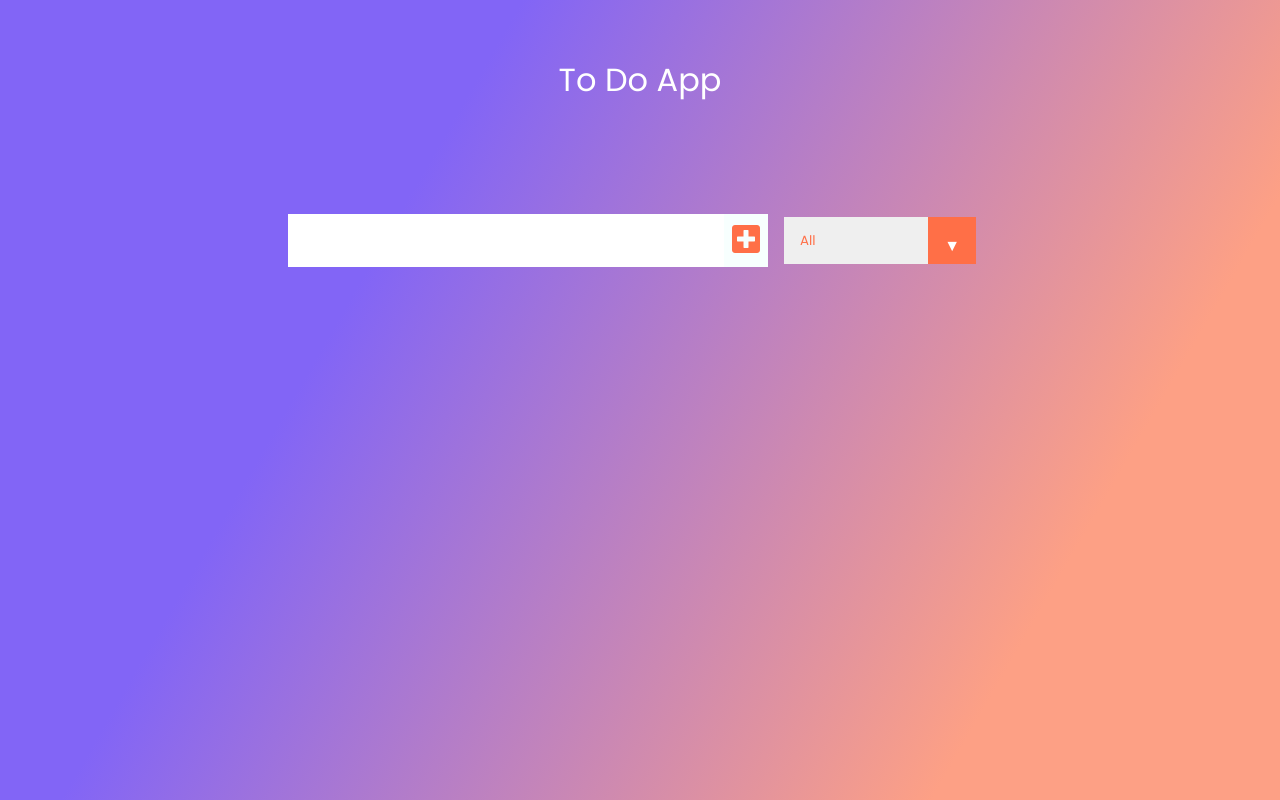
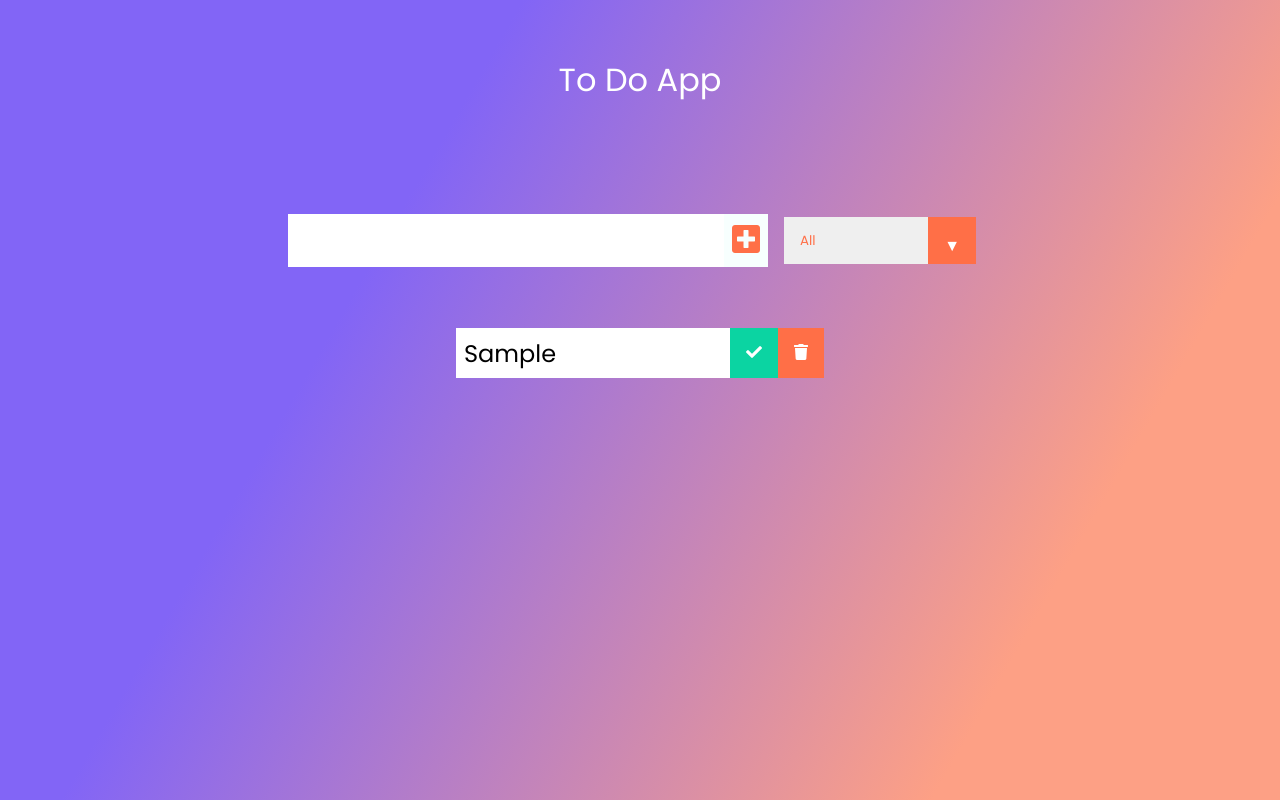
Before and after one commit to Brachintosh/react-to-do-app, a React (Create React App) app: page / in a window 1280 px wide. Both pictures are taken after typing "Sample" into the empty fields and a click on the button 746 px from the left and 240 px from the top of the page. Built offline with nearby package versions, Linux system fonts and the light colour scheme.

Commit message:
sumbit-form

```diff
--- a/src/App.js
+++ b/src/App.js
@@ -28,7 +28,7 @@
         setInputText={setInputText}
         todos={todos}
         setTodos={setTodos} />
-      <ToDoList />
+      <ToDoList todos={todos} />
 
     </div>
   );
--- a/src/components/Form.js
+++ b/src/components/Form.js
@@ -3,8 +3,7 @@
 const Form = ({ inputText, setInputText, todos, setTodos }) => {
 
   const inputTextHandler = (e) => {
-    console.log('Soy e :>> ', e.target.value);
-
+    // console.log('Soy e :>> ', e.target.value);
     setInputText(e.target.value);
   };
 
--- a/src/components/ToDoList.js
+++ b/src/components/ToDoList.js
@@ -1,9 +1,24 @@
-import React from 'react'
+import React from 'react';
+import Todo from './Todo.js';
 
-const ToDoList = () => {
+const ToDoList = ({ todos }) => {
+console.log('todos :>> ', todos);
+
   return (
     <div className='todo-container' >
-      <ul className='todo-list' ></ul>
+      <ul className='todo-list' >
+        {/* <Todo /> */}
+        {
+          todos?.map((todo, index) => (
+            <Todo
+              key={index}
+              text={todo.text}
+              id={todo.id}
+              completed={todo.completed}
+            />
+          ))
+        }
+      </ul>
     </div>
   );
 };
--- /dev/null
+++ b/src/components/Todo.js
@@ -0,0 +1,17 @@
+import React from 'react'
+
+const Todo = ({ text, id, completed }) => {
+  return (
+    <div className='todo'>
+        <li className='todo-item' > {text} </li>
+        <button className='complete-btn'>
+            <i className='fas fa-check' ></i>
+        </button>
+        <button className='trash-btn'>
+            <i className='fas fa-trash' ></i>
+        </button>
+    </div>
+  )
+}
+
+export default Todo;
```
